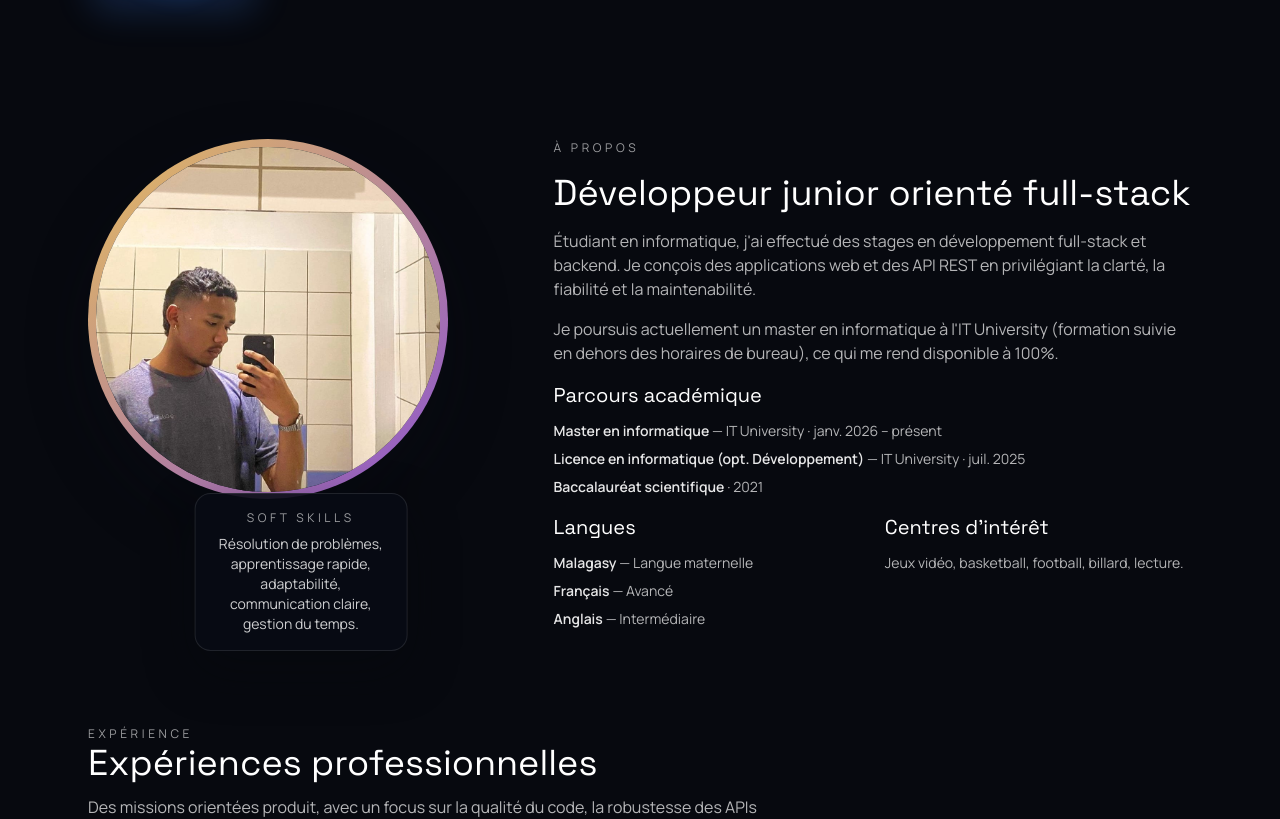
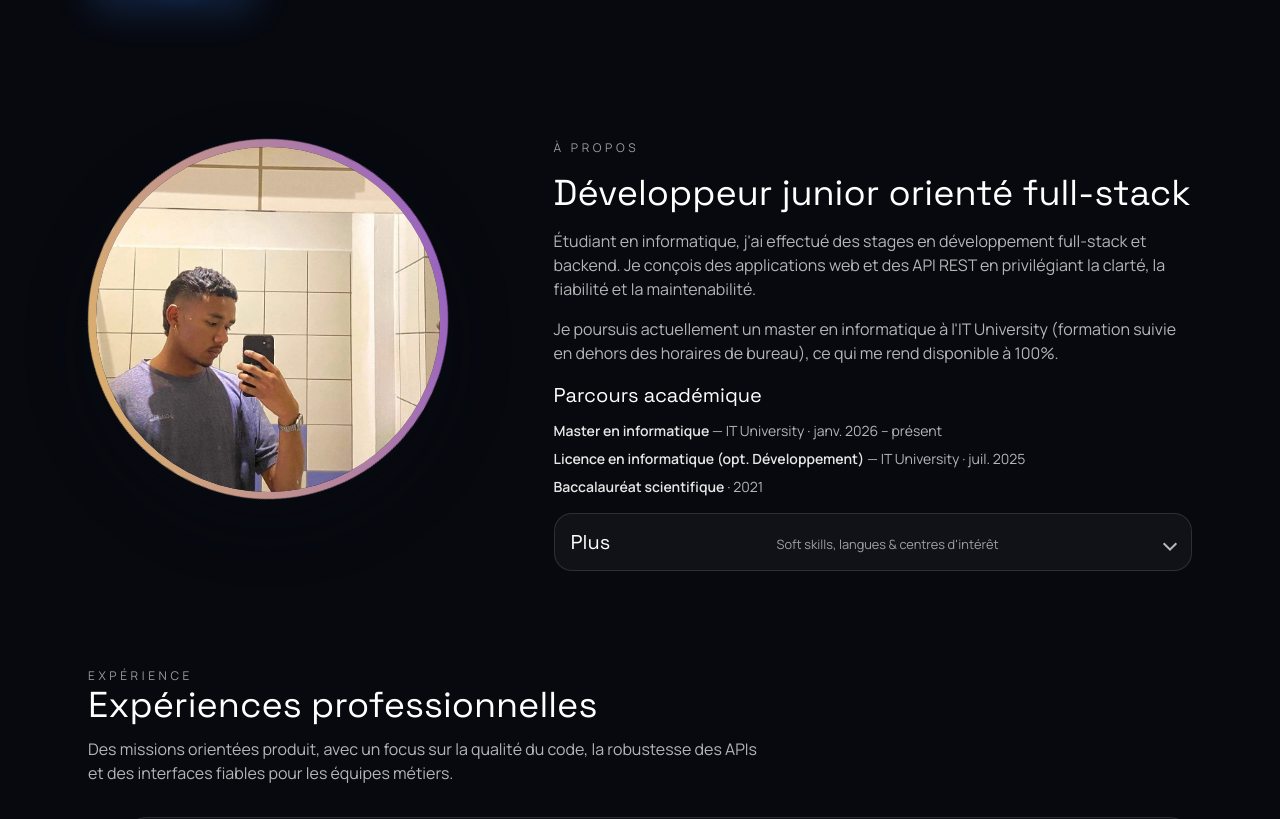
Before and after one commit to anthonyarimalala/portfolio, an Angular app: page / in a window 1280 px wide. Shown: the part 740-1559 px from the top of the page. Built offline with nearby package versions, Linux system fonts and the light colour scheme.

Commit message:
refactor: about

```diff
--- a/src/app/components/about/about.component.html
+++ b/src/app/components/about/about.component.html
@@ -5,10 +5,6 @@
         <div class="avatar-inner">
           <img class="avatar-photo" src="/about/moi.jpg" alt="Photo de profil" />
         </div>
-      </div>
-      <div class="floating-card">
-        <p class="text-xs uppercase tracking-[0.3em] text-white/60">Soft skills</p>
-        <p class="mt-2 text-sm text-white/80">Résolution de problèmes, apprentissage rapide, adaptabilité, communication claire, gestion du temps.</p>
       </div>
     </div>
     <div class="space-y-4">
@@ -28,9 +24,18 @@
           <p><span class="font-semibold text-white/90">Baccalauréat scientifique</span> · 2021</p>
         </div>
       </div>
-      <div class="grid gap-6 md:grid-cols-2">
+      <details class="about-more">
+        <summary class="about-more__summary">
+          <span class="font-display text-xl">Plus</span>
+          <span class="about-more__hint">Soft skills, langues &amp; centres d'intérêt</span>
+        </summary>
+        <div class="about-more__content">
           <div class="space-y-3">
-          <h3 class="font-display text-xl">Langues</h3>
+            <h3 class="font-display text-lg">Soft skills</h3>
+            <p class="text-sm text-white/70">Résolution de problèmes, apprentissage rapide, adaptabilité, communication claire, gestion du temps.</p>
+          </div>
+          <div class="space-y-3">
+            <h3 class="font-display text-lg">Langues</h3>
             <div class="space-y-2 text-sm text-white/70">
               <p><span class="font-semibold text-white/90">Malagasy</span> — Langue maternelle</p>
               <p><span class="font-semibold text-white/90">Français</span> — Avancé</p>
@@ -38,10 +43,11 @@
             </div>
           </div>
           <div class="space-y-3">
-          <h3 class="font-display text-xl">Centres d'intérêt</h3>
+            <h3 class="font-display text-lg">Centres d'intérêt</h3>
             <p class="text-sm text-white/70">Jeux vidéo, basketball, football, billard, lecture.</p>
           </div>
         </div>
+      </details>
     </div>
   </div>
 </section>
--- a/src/styles.css
+++ b/src/styles.css
@@ -284,14 +284,29 @@ body {
 }
 
 .avatar-ring {
+  position: relative;
   width: clamp(220px, 40vw, 360px);
   height: clamp(220px, 40vw, 360px);
   border-radius: 999px;
-  background: linear-gradient(135deg, rgba(255, 209, 102, 0.9), rgba(155, 93, 229, 0.9));
   display: grid;
   place-items: center;
   padding: 8px;
   box-shadow: 0 25px 60px rgba(10, 13, 20, 0.4);
+}
+
+.avatar-ring::before {
+  content: '';
+  position: absolute;
+  inset: 0;
+  border-radius: 999px;
+  background: linear-gradient(135deg, rgba(255, 209, 102, 0.9), rgba(155, 93, 229, 0.9));
+  z-index: 0;
+  will-change: transform;
+}
+
+.is-visible .avatar-ring::before,
+.avatar-ring:hover::before {
+  animation: avatar-spin 6s linear infinite;
 }
 
 .avatar-inner {
@@ -304,6 +319,8 @@ body {
   font-size: 3rem;
   font-weight: 700;
   font-family: 'Space Grotesk', system-ui, sans-serif;
+  position: relative;
+  z-index: 1;
 }
 
 .avatar-photo {
@@ -311,6 +328,15 @@ body {
   height: 100%;
   border-radius: 999px;
   object-fit: cover;
+}
+
+@keyframes avatar-spin {
+  from {
+    transform: rotate(0deg);
+  }
+  to {
+    transform: rotate(360deg);
+  }
 }
 
 .floating-card {
@@ -325,6 +351,70 @@ body {
   border: 1px solid rgba(255, 255, 255, 0.1);
   box-shadow: 0 20px 50px rgba(6, 8, 13, 0.45);
   text-align: center;
+}
+
+.about-more {
+  margin-top: 8px;
+  border-radius: 18px;
+  border: 1px solid rgba(255, 255, 255, 0.12);
+  background: rgba(255, 255, 255, 0.04);
+  padding: 14px 16px;
+}
+
+.about-more__summary {
+  list-style: none;
+  display: flex;
+  align-items: baseline;
+  justify-content: space-between;
+  gap: 12px;
+  cursor: pointer;
+}
+
+.about-more__summary::-webkit-details-marker {
+  display: none;
+}
+
+.about-more__summary::after {
+  content: '';
+  width: 10px;
+  height: 10px;
+  border-right: 2px solid rgba(255, 255, 255, 0.7);
+  border-bottom: 2px solid rgba(255, 255, 255, 0.7);
+  transform: rotate(45deg);
+  transition: transform 0.3s ease, border-color 0.3s ease;
+}
+
+.about-more:hover .about-more__summary::after {
+  border-color: rgba(255, 255, 255, 0.95);
+}
+
+.about-more[open] .about-more__summary::after {
+  transform: rotate(225deg);
+}
+
+.about-more__hint {
+  font-size: 0.8rem;
+  color: rgba(255, 255, 255, 0.6);
+}
+
+.about-more__content {
+  margin-top: 12px;
+  display: grid;
+  gap: 16px;
+  opacity: 0;
+  transform: translateY(-6px);
+  transition: opacity 0.35s ease, transform 0.35s ease;
+}
+
+.about-more[open] .about-more__content {
+  opacity: 1;
+  transform: translateY(0);
+}
+
+@media (min-width: 768px) {
+  .about-more__content {
+    grid-template-columns: repeat(2, minmax(0, 1fr));
+  }
 }
 
 .experience-timeline {
```
Lines whose indentation alone changed are shown as unchanged.
